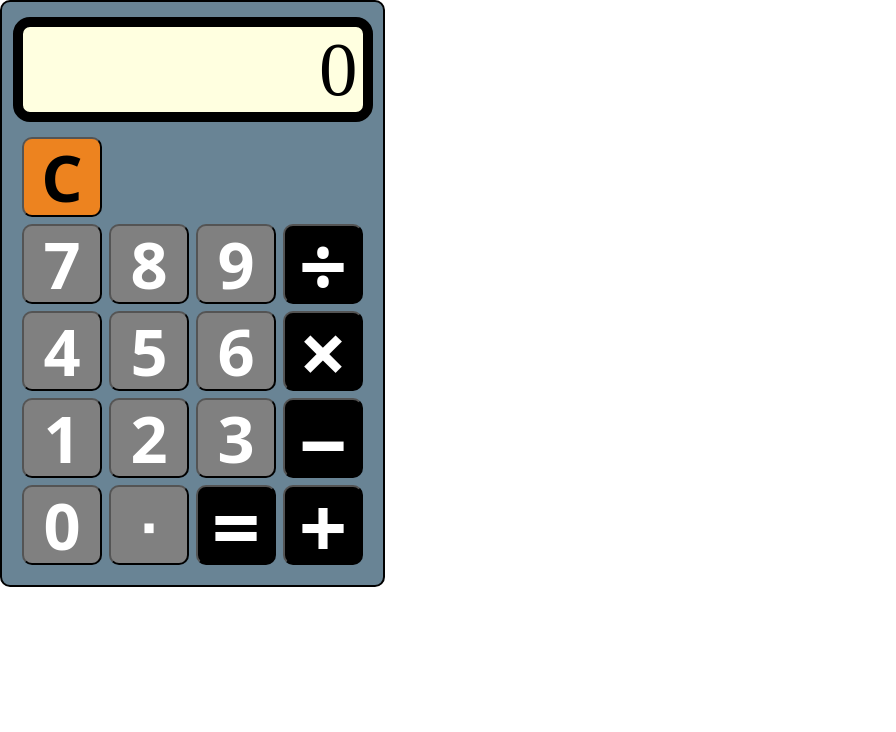
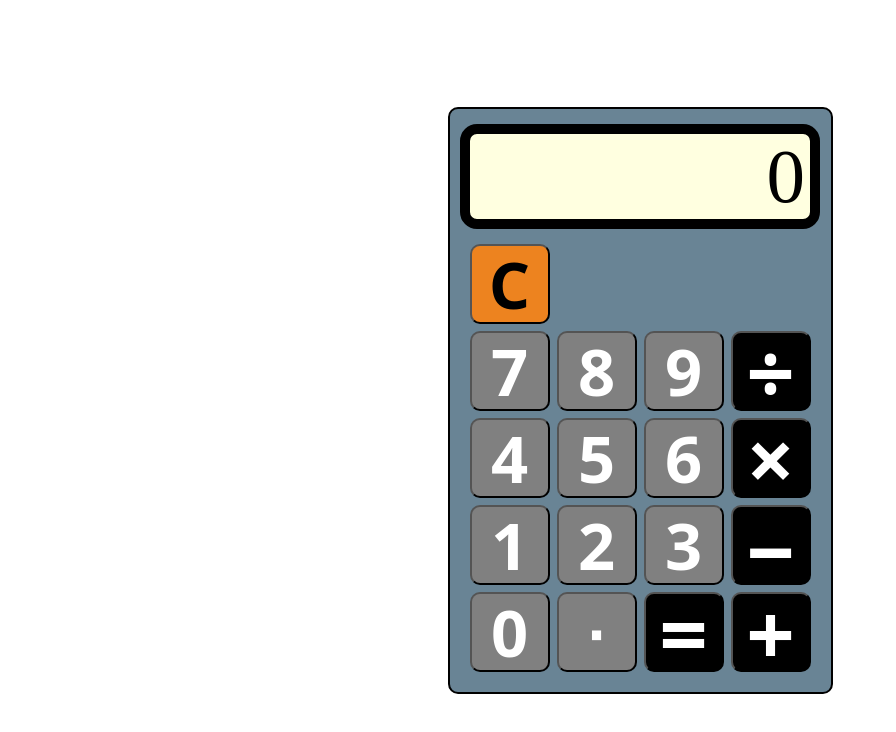
Before and after one commit to DomingoGS/odin-calculator, a plain HTML site: page index.html in a window 1280 px wide. Shown: the whole page, without its empty margins (0-896 px from the left). Drawn offline with Linux system fonts and the light colour scheme.

Commit message:
Center calculator horizontaly and verticaly in window

```diff
--- a/css/styles.css
+++ b/css/styles.css
@@ -1,9 +1,9 @@
-/* body {
+body {
     height: 100vh;
     display: flex;
     justify-content: center;
     align-items: center;
-} */
+}
 
 /* key component */
 button  {
--- a/js/script.js
+++ b/js/script.js
@@ -48,6 +48,10 @@ function operate(operator, x, y) {
         default:
             result = "ERROR";
     }
+
+    /* if (digitsAvailable(result.toString()) < 0) {
+        result = result.toExponential(8);
+    } */
 
     return result.toString();
 }
```
